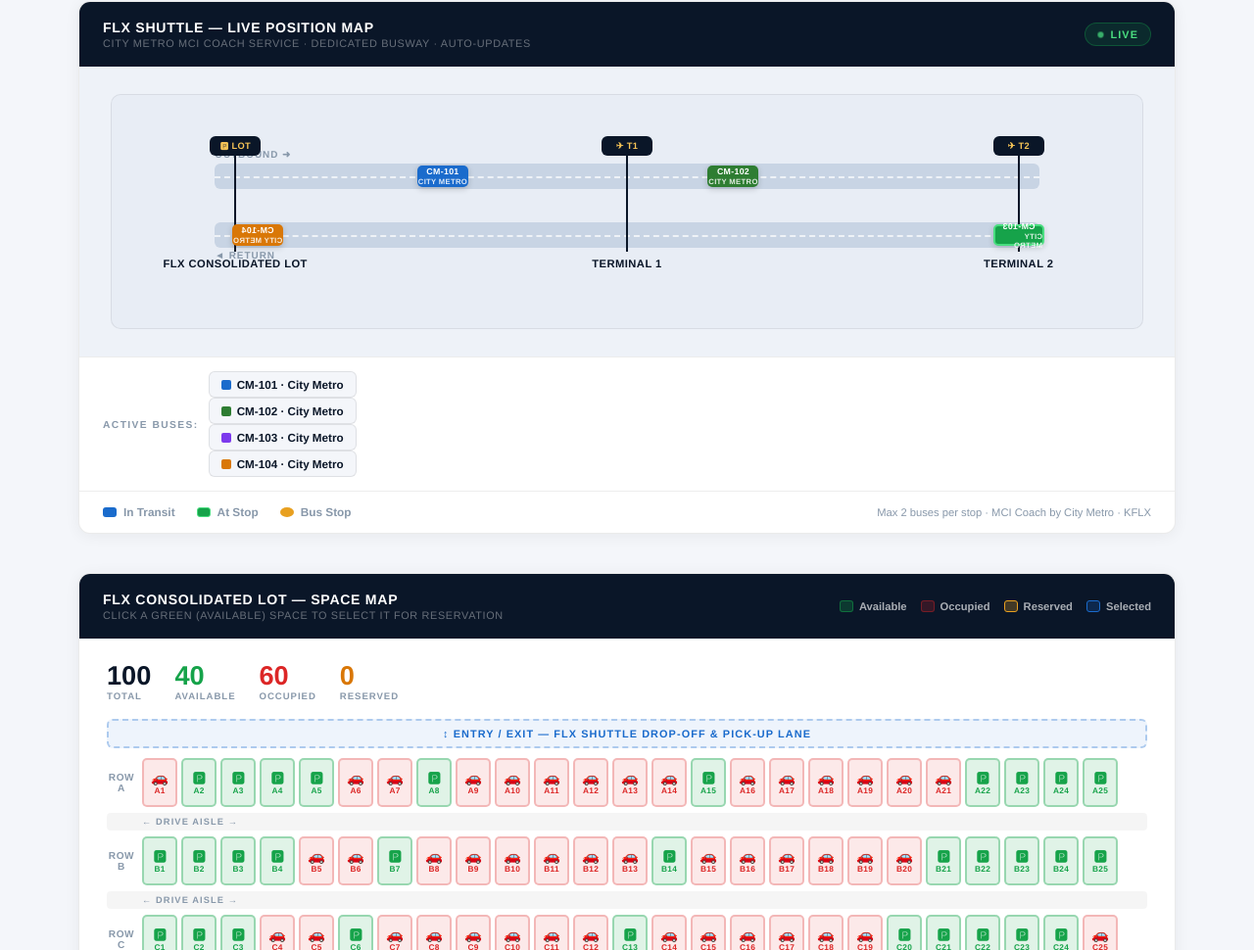
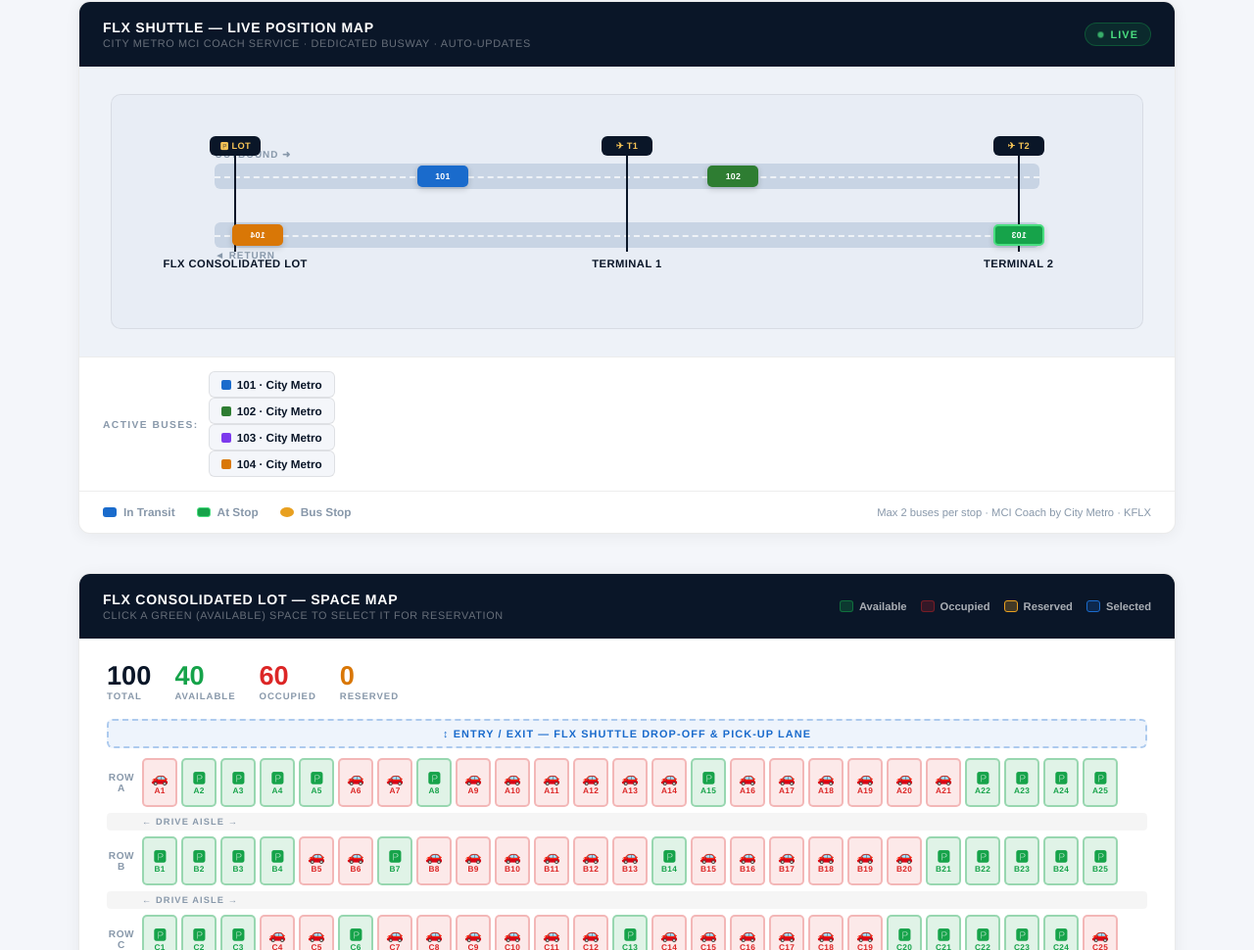
Before and after one commit to felixfeger/flxairport, a plain HTML site: page parking.html in a window 1280 px wide. Shown: the part 931-1901 px from the top of the page at 98% size. Drawn offline with Linux system fonts and the light colour scheme.

Commit message:
Update bus IDs and inner HTML structure

```diff
--- a/parking.html
+++ b/parking.html
@@ -730,7 +730,7 @@
    SHUTTLE MAP (div animation)
 ───────────────────────────── */
 const BUS_COLORS=['#1a6bcc','#2e7d32','#7c3aed','#d97706','#be185d'];
-const BUS_IDS=['CM-101','CM-102','CM-103','CM-104','CM-105'];
+const BUS_IDS=['101','102','103','104','105'];
 const NUM_BUSES=4;
 
 // Stops: left%, top% (outbound road), label
@@ -798,7 +798,7 @@
   div.className='bus-div';
   div.style.background=bus.color;
   div.id='bus-'+bus.id;
-  div.innerHTML='<span class="bus-id-label">'+bus.id+'</span><span class="bus-body-label">City Metro</span>';
+  div.innerHTML='<span class="bus-id-label">'+bus.id+'</span><span class="bus-body-label"></span>';
   mapWrap.appendChild(div);
   bus.el=div;
 });
```
